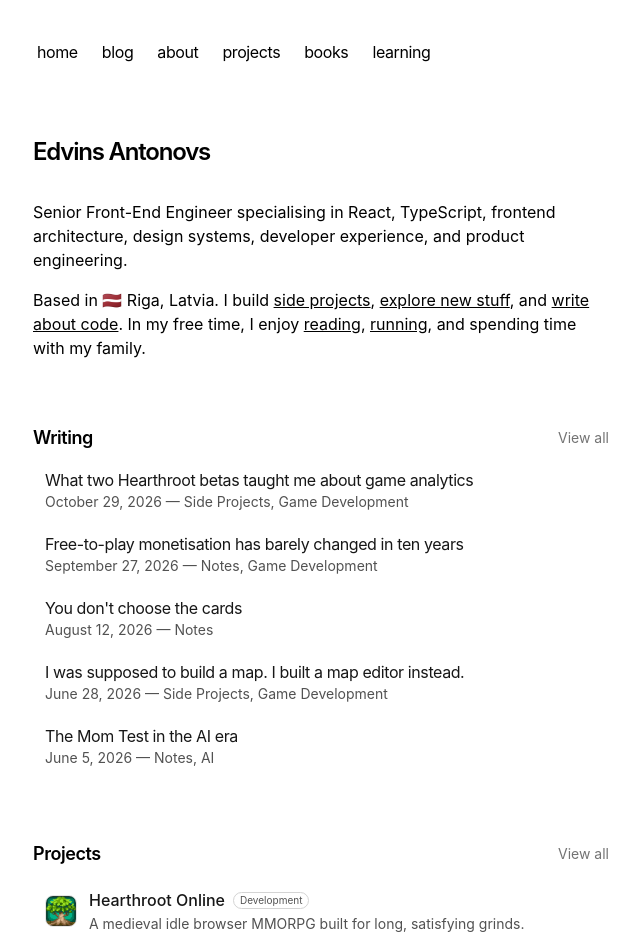
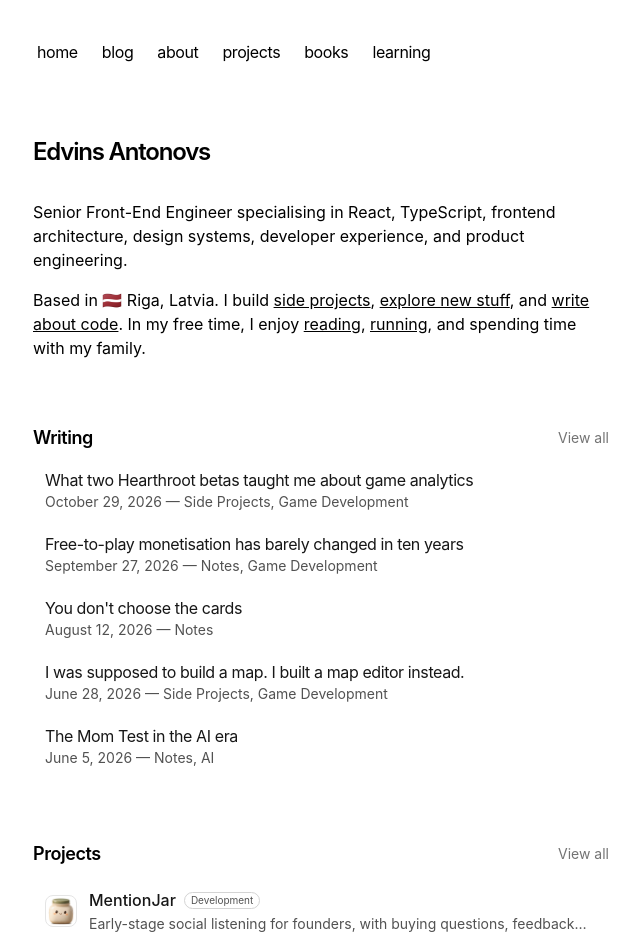
Before and after one commit to ummahusla/edvins-io, a Next.js app: page / in a window 1280 px wide. Shown: the top 952 px of the page, without its empty margins (319-959 px from the left). Built offline with nearby package versions, Linux system fonts and the light colour scheme.

Commit message:
Add MentionJar to projects with Development status

```diff
--- a/app/components/projects/ProjectsList.tsx
+++ b/app/components/projects/ProjectsList.tsx
@@ -22,6 +22,7 @@ interface ProjectsListProps {
 
 // Only show these specific projects
 const DISPLAYED_PROJECTS = [
+  'MentionJar',
   'Hearthroot Online',
   'Keystorm',
   'Albion Online Grind',
--- a/content/projects.json
+++ b/content/projects.json
@@ -1,4 +1,13 @@
 [
+  {
+    "name": "MentionJar",
+    "status": "Development",
+    "description": "Early-stage social listening for founders, with buying questions, feedback and brand mentions in one inbox.",
+    "tags": ["SaaS", "Social Listening"],
+    "link": "https://mentionjar.com/",
+    "year": 2026,
+    "logo": "mentionjar.png"
+  },
   {
     "name": "Hearthroot Online",
     "status": "Development",
```
Also changed, not shown: public/projects/mentionjar.png (added).
